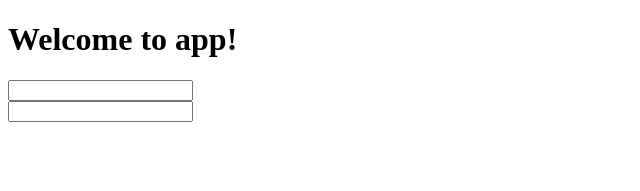
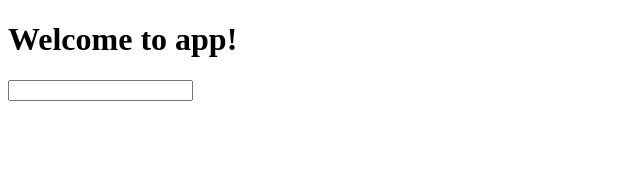
Before and after one commit to IceDragoon064/HW10_Angular_AJAX, an Angular app in the folder myapp/: page / in a window 1280 px wide. Shown: the top 191 px of the page, without its empty margins (0-640 px from the left). Built offline with nearby package versions, Linux system fonts and the light colour scheme.

Commit message:
Focus and blur example

```diff
--- a/myapp/src/app/app.component.html
+++ b/myapp/src/app/app.component.html
@@ -1,4 +1,2 @@
 <h1>Welcome to {{title}}!</h1>
-<input type='text' (keydown)="myKeyDown($event)">
-<br>
-<input type='text' (keyup)="myKeyUp($event)">
+<input type='text' (focus)="myFocusEvent('gainedFocus')" (blur)="myFocusEvent('lostFocus')">
--- a/myapp/src/app/app.component.ts
+++ b/myapp/src/app/app.component.ts
@@ -3,19 +3,13 @@ import { Component } from '@angular/core';
 @Component({
   selector: 'app-root',
   templateUrl: './app.component.html',
-  styleUrls: [ './app.component.css']
+  styleUrls: ['./app.component.css']
 })
 
 export class AppComponent {
   title = 'app';
 
-  myKeyDown(event) {
-    console.log(event);
-    console.log(event.key);
-  }
-
-  myKeyUp(event){
-    console.log(event);
-    console.log(event.key);
+  myFocusEvent(description) {
+    console.log(description)
   }
 }
```
